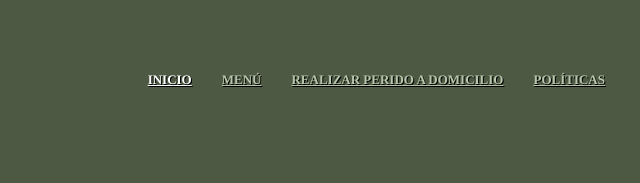
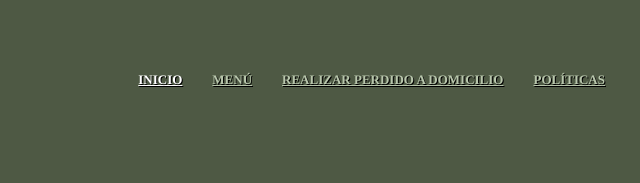
Before and after one commit to Jorchis/Jorchis.github.io, a plain HTML site: page index.html in a window 1280 px wide. Shown: the top 183 px of the page, 515-1155 px from the left. Drawn offline with Linux system fonts and the light colour scheme.

Commit message:
Update index.html

```diff
--- a/index.html
+++ b/index.html
@@ -22,7 +22,7 @@
 					<a href="">Menú</a>
 				</li>
 				<li>
-					<a href="">Realizar perido a domicilio</a>
+					<a href="">Realizar perdido a domicilio</a>
 				</li>
 				<li>
 					<a href="">Políticas</a>
```
